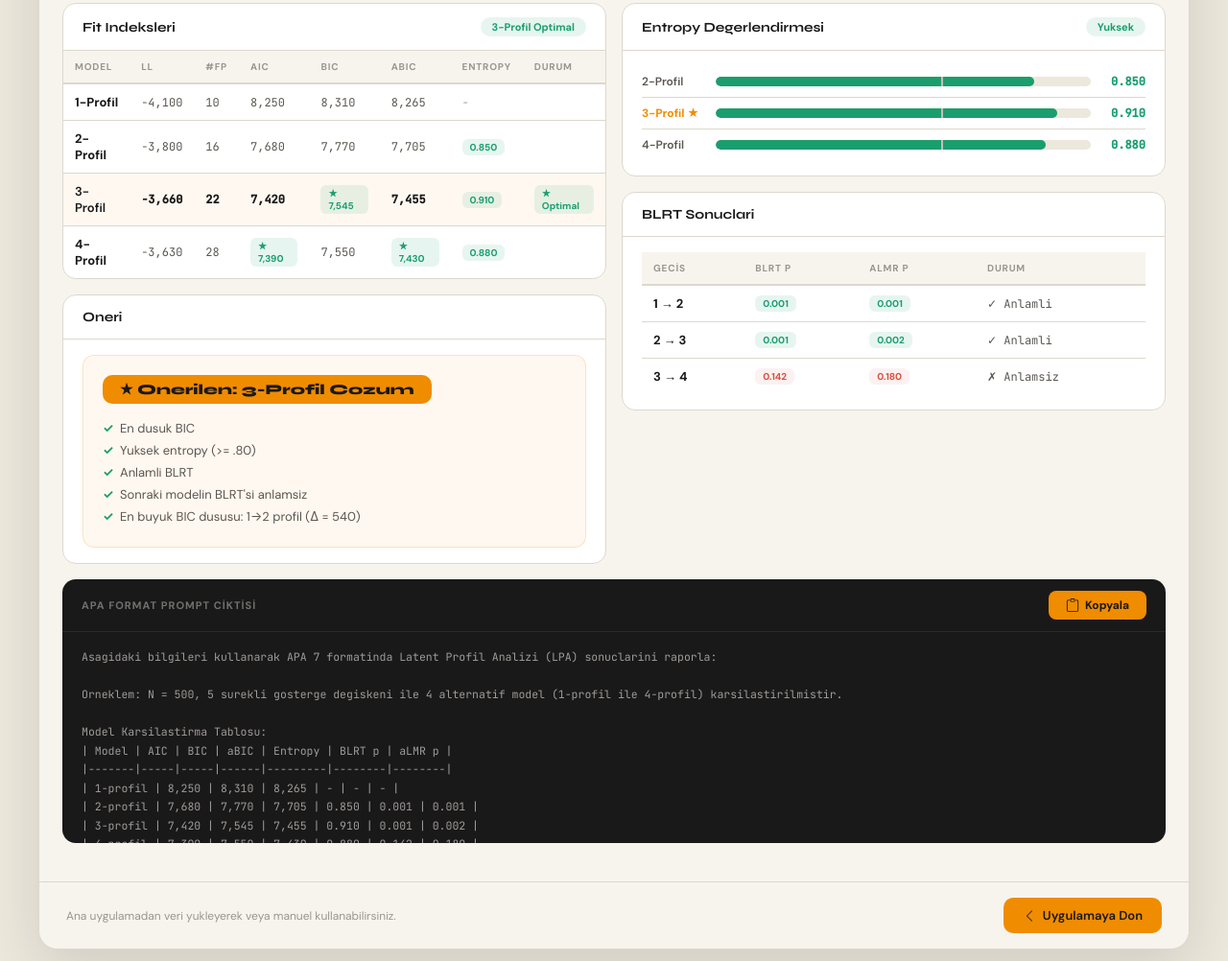
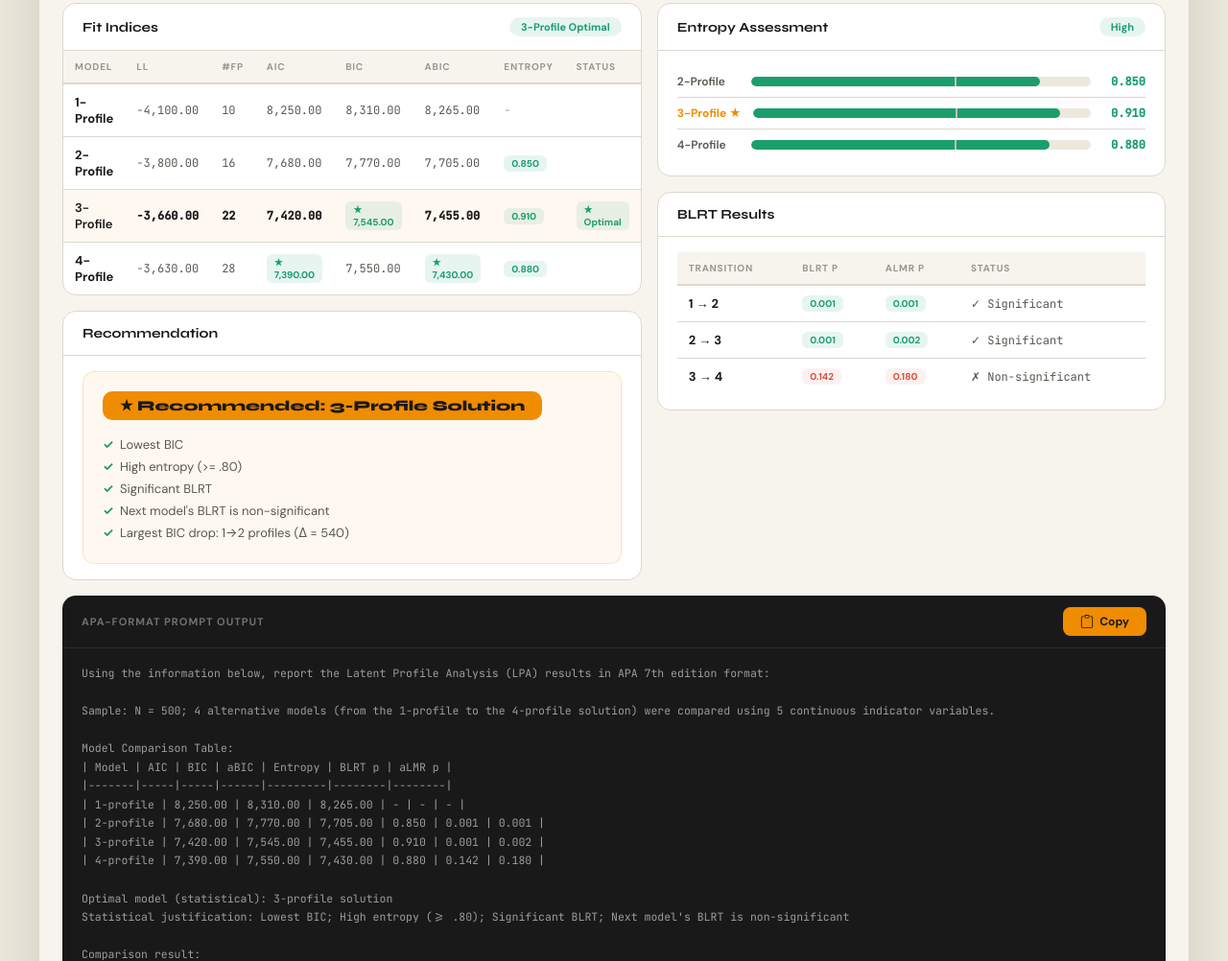
Before and after one commit to cahitgs/mglpa-workflow, a website: page lpa-fit-playground.html in a window 1280 px wide. Shown: the part 118-1120 px from the top of the page at 96% size. Drawn offline with Linux system fonts and the light colour scheme.

Commit message:
Translate Fit Interpreter to English; enrich prompt; fix number format
- Fully translate the LPA Fit Interpreter module (lpa-fit-playground.html)
  and its bridge (lpa-fit-bridge.js) UI, JS strings, and comments to English.
- Prompt output now requests an English APA 7 report and adds:
  * a "Comparison result" section contrasting the optimal model with its
    neighbours (BIC/AIC change, BLRT of the +1 profile, overall balance),
  * an explicit statement that the profile count must also be justified on
    theoretical/conceptual grounds, not on fit indices alone.
- Replace locale-dependent toLocaleString() with fixed fmt()/fmtInt() helpers
  (comma thousands, 2 decimals) so fit indices read correctly in English
  (e.g. 8250 -> "8,250.00" instead of the ambiguous "8.250").
- Show the Fit Interpreter button throughout Step 0 (the main page) even
  before enumeration data is loaded.
- Remove the 220px height cap on the prompt box so the full prompt is shown
  without truncation/scroll.

Full Report bridge left untouched (still disabled).

Co-Authored-By: Claude Opus 4.8 (1M context) <noreply@anthropic.com>

```diff
--- a/lpa-fit-playground.html
+++ b/lpa-fit-playground.html
@@ -1,5 +1,5 @@
 <!DOCTYPE html>
-<html lang="tr">
+<html lang="en">
 <head>
 <meta charset="UTF-8">
 <meta name="viewport" content="width=device-width, initial-scale=1.0">
@@ -430,8 +430,9 @@ body {
     color: rgba(247,244,238,0.6);
     line-height: 1.7;
     white-space: pre-wrap;
-    max-height: 220px;
-    overflow-y: auto;
+    /* No height cap: show the full prompt without truncation/scroll. */
+    max-height: none;
+    overflow-y: visible;
 }
 
 .prompt-body::-webkit-scrollbar { width: 4px; }
@@ -557,14 +558,14 @@ body {
     <div class="header">
         <div class="header-left">
             <h1>LPA Fit Index Interpreter</h1>
-            <p>Optimal profil sayisi karar araci</p>
+            <p>Decision aid for the optimal number of profiles</p>
         </div>
         <div class="header-right">
             <div class="group-tabs" id="groupTabs" style="display:none;"></div>
             <span class="badge" id="sourceLabel">Playground</span>
             <button class="btn-secondary btn" onclick="refreshFromApp()" id="refreshBtn" style="display:none;">
                 <svg width="14" height="14" fill="currentColor" viewBox="0 0 16 16"><path d="M11.534 7h3.932a.25.25 0 0 1 .192.41l-1.966 2.36a.25.25 0 0 1-.384 0l-1.966-2.36a.25.25 0 0 1 .192-.41zm-11 2h3.932a.25.25 0 0 0 .192-.41L2.692 6.23a.25.25 0 0 0-.384 0L.342 8.59A.25.25 0 0 0 .534 9z"/><path d="M8 3c-1.552 0-2.94.707-3.857 1.818a.5.5 0 1 1-.771-.636A6.002 6.002 0 0 1 13.917 7H12.9A5.002 5.002 0 0 0 8 3zM3.1 9a5.002 5.002 0 0 0 8.757 2.182.5.5 0 1 1 .771.636A6.002 6.002 0 0 1 2.083 9H3.1z"/></svg>
-                Yenile
+                Refresh
             </button>
         </div>
     </div>
@@ -576,7 +577,7 @@ body {
         <div id="compareSection" style="display:none;">
             <div class="card">
                 <div class="card-header">
-                    <span class="card-title">Grup Karsilastirmasi</span>
+                    <span class="card-title">Group Comparison</span>
                 </div>
                 <div class="card-body">
                     <div class="compare-grid" id="compareGrid"></div>
@@ -589,7 +590,7 @@ body {
             <div>
                 <div class="card">
                     <div class="card-header">
-                        <span class="card-title">Fit Indeksleri</span>
+                        <span class="card-title">Fit Indices</span>
                         <span class="card-badge card-badge-green" id="optimalBadge">-</span>
                     </div>
                     <div class="card-body" style="padding:0;">
@@ -602,7 +603,7 @@ body {
                 <!-- Recommendation -->
                 <div class="card">
                     <div class="card-header">
-                        <span class="card-title">Oneri</span>
+                        <span class="card-title">Recommendation</span>
                     </div>
                     <div class="card-body">
                         <div class="rec-box" id="recBox"></div>
@@ -614,7 +615,7 @@ body {
             <div>
                 <div class="card">
                     <div class="card-header">
-                        <span class="card-title">Entropy Degerlendirmesi</span>
+                        <span class="card-title">Entropy Assessment</span>
                         <span class="card-badge" id="entropyBadge">-</span>
                     </div>
                     <div class="card-body" id="entropyBody"></div>
@@ -623,7 +624,7 @@ body {
                 <!-- BLRT Summary -->
                 <div class="card" id="blrtCard">
                     <div class="card-header">
-                        <span class="card-title">BLRT Sonuclari</span>
+                        <span class="card-title">BLRT Results</span>
                     </div>
                     <div class="card-body" id="blrtBody"></div>
                 </div>
@@ -633,10 +634,10 @@ body {
         <!-- PROMPT -->
         <div class="prompt-card">
             <div class="prompt-header">
-                <span class="prompt-title">APA Format Prompt Ciktisi</span>
+                <span class="prompt-title">APA-Format Prompt Output</span>
                 <button class="copy-btn" id="copyBtn" onclick="copyPrompt()">
                     <svg width="14" height="14" fill="currentColor" viewBox="0 0 16 16"><path d="M4 1.5H3a2 2 0 0 0-2 2V14a2 2 0 0 0 2 2h10a2 2 0 0 0 2-2V3.5a2 2 0 0 0-2-2h-1v1h1a1 1 0 0 1 1 1V14a1 1 0 0 1-1 1H3a1 1 0 0 1-1-1V3.5a1 1 0 0 1 1-1h1v-1z"/><path d="M9.5 1a.5.5 0 0 1 .5.5v1a.5.5 0 0 1-.5.5h-3a.5.5 0 0 1-.5-.5v-1a.5.5 0 0 1 .5-.5h3zm-3-1A1.5 1.5 0 0 0 5 1.5v1A1.5 1.5 0 0 0 6.5 4h3A1.5 1.5 0 0 0 11 2.5v-1A1.5 1.5 0 0 0 9.5 0h-3z"/></svg>
-                    Kopyala
+                    Copy
                 </button>
             </div>
             <div class="prompt-body" id="promptOutput"></div>
@@ -645,10 +646,10 @@ body {
 
     <!-- FOOTER -->
     <div class="footer-nav">
-        <span style="font-size:12px;color:var(--text-3);">Ana uygulamadan veri yukleyerek veya manuel kullanabilirsiniz.</span>
+        <span style="font-size:12px;color:var(--text-3);">Use data loaded from the main app, or enter it manually.</span>
         <button class="btn btn-primary" onclick="window.close()">
             <svg width="14" height="14" fill="currentColor" viewBox="0 0 16 16"><path fill-rule="evenodd" d="M11.354 1.646a.5.5 0 0 1 0 .708L5.707 8l5.647 5.646a.5.5 0 0 1-.708.708l-6-6a.5.5 0 0 1 0-.708l6-6a.5.5 0 0 1 .708 0z"/></svg>
-            Uygulamaya Don
+            Back to App
         </button>
     </div>
 </div>
@@ -686,11 +687,11 @@ function init() {
         loadFromApp(JSON.parse(raw));
         return;
       } catch (e) {
-        console.warn('Import hatasi:', e);
+        console.warn('Import error:', e);
       }
     }
   }
-  // Demo veri yukle
+  // Load demo data
   loadFromApp(demoData);
 }
 
@@ -701,7 +702,7 @@ function loadFromApp(payload) {
   const isFromApp = new URLSearchParams(window.location.search).get('from') === 'app';
 
   if (isFromApp) {
-    document.getElementById('sourceLabel').textContent = '✓ Uygulamadan Yuklendi';
+    document.getElementById('sourceLabel').textContent = '✓ Loaded from App';
     document.getElementById('sourceLabel').className = 'badge badge-success';
     document.getElementById('refreshBtn').style.display = 'inline-flex';
   }
@@ -714,7 +715,7 @@ function loadFromApp(payload) {
 function refreshFromApp() {
   const raw = localStorage.getItem('lpa_fit_data');
   if (raw) {
-    try { loadFromApp(JSON.parse(raw)); } catch(e) { alert('Veri yenilenemedi.'); }
+    try { loadFromApp(JSON.parse(raw)); } catch(e) { alert('Could not refresh data.'); }
   }
 }
 
@@ -775,17 +776,17 @@ function findOptimal() {
     const reasons = [];
     const warnings = [];
 
-    if (m.bic === minBIC) { score += 3; reasons.push('En dusuk BIC'); }
-    if (m.aic === minAIC) { score += 1; reasons.push('En dusuk AIC'); }
-    if (m.abic === minABIC) { score += 2; reasons.push('En dusuk aBIC'); }
+    if (m.bic === minBIC) { score += 3; reasons.push('Lowest BIC'); }
+    if (m.aic === minAIC) { score += 1; reasons.push('Lowest AIC'); }
+    if (m.abic === minABIC) { score += 2; reasons.push('Lowest aBIC'); }
 
-    if (m.entropy >= 0.80) { score += 2; reasons.push('Yuksek entropy (>= .80)'); }
-    else if (m.entropy >= 0.60) { score += 1; reasons.push('Kabul edilebilir entropy'); }
-    else if (i > 0) { warnings.push('Dusuk entropy (< .60)'); }
+    if (m.entropy >= 0.80) { score += 2; reasons.push('High entropy (>= .80)'); }
+    else if (m.entropy >= 0.60) { score += 1; reasons.push('Acceptable entropy'); }
+    else if (i > 0) { warnings.push('Low entropy (< .60)'); }
 
-    if (i > 0 && m.blrt_p < 0.05) { score += 2; reasons.push('Anlamli BLRT'); }
+    if (i > 0 && m.blrt_p < 0.05) { score += 2; reasons.push('Significant BLRT'); }
     if (i < models.length - 1 && models[i+1].blrt_p >= 0.05) {
-      score += 2; reasons.push('Sonraki modelin BLRT\'si anlamsiz');
+      score += 2; reasons.push('Next model\'s BLRT is non-significant');
     }
 
     // Elbow
@@ -793,14 +794,14 @@ function findOptimal() {
       const dropBefore = models[i-1].bic - m.bic;
       const dropAfter = m.bic - models[i+1].bic;
       if (dropBefore > 0 && dropAfter >= 0 && dropBefore > dropAfter * 2) {
-        score += 2; reasons.push('BIC elbow noktasi');
+        score += 2; reasons.push('BIC elbow point');
       }
     }
 
-    // 1-profil model penalize
+    // Penalize the 1-profile model
     if (i === 0) { score -= 5; }
 
-    if (n / (i+1) < 50 && i > 0) { score -= 2; warnings.push('Dusuk N/k orani (' + Math.round(n/(i+1)) + ')'); }
+    if (n / (i+1) < 50 && i > 0) { score -= 2; warnings.push('Low N/k ratio (' + Math.round(n/(i+1)) + ')'); }
 
     return { k: m.k || (i+1), idx: i, score, reasons, warnings, model: m };
   });
@@ -827,6 +828,21 @@ function findGroupOptimal(groupModels) {
   return groupModels[bestIdx];
 }
 
+// ===== NUMBER FORMATTING =====
+// Locale-independent formatting so fit indices read correctly in an English
+// APA report: comma thousands separators, 2 decimals (e.g. 24775.3 -> "24,775.30").
+function fmt(x) {
+  const num = Number(x);
+  if (!isFinite(num)) return '-';
+  return num.toLocaleString('en-US', { minimumFractionDigits: 2, maximumFractionDigits: 2 });
+}
+// Integer formatting with comma thousands (for BIC/AIC deltas).
+function fmtInt(x) {
+  const num = Number(x);
+  if (!isFinite(num)) return '-';
+  return Math.round(num).toLocaleString('en-US');
+}
+
 // ===== RENDER =====
 function updateAll() {
   renderFitTable();
@@ -847,18 +863,18 @@ function renderFitTable() {
   const minABIC = Math.min(...abics);
 
   let html = `<thead><tr>
-    <th>Model</th><th>LL</th><th>#fp</th><th>AIC</th><th>BIC</th><th>aBIC</th><th>Entropy</th><th>Durum</th>
+    <th>Model</th><th>LL</th><th>#fp</th><th>AIC</th><th>BIC</th><th>aBIC</th><th>Entropy</th><th>Status</th>
   </tr></thead><tbody>`;
 
   models.forEach((m, i) => {
     const isOpt = i === optimal.idx;
     html += `<tr class="${isOpt ? 'optimal-row' : ''}">`;
-    html += `<td class="model-col">${m.k || (i+1)}-Profil</td>`;
-    html += `<td>${m.ll ? m.ll.toLocaleString() : '-'}</td>`;
+    html += `<td class="model-col">${m.k || (i+1)}-Profile</td>`;
+    html += `<td>${m.ll ? fmt(m.ll) : '-'}</td>`;
     html += `<td>${m.fp || '-'}</td>`;
-    html += `<td>${m.aic === minAIC ? '<span class="best-pill">&#9733; '+m.aic.toLocaleString()+'</span>' : m.aic.toLocaleString()}</td>`;
-    html += `<td>${m.bic === minBIC ? '<span class="best-pill">&#9733; '+m.bic.toLocaleString()+'</span>' : m.bic.toLocaleString()}</td>`;
-    html += `<td>${m.abic === minABIC ? '<span class="best-pill">&#9733; '+m.abic.toLocaleString()+'</span>' : m.abic.toLocaleString()}</td>`;
+    html += `<td>${m.aic === minAIC ? '<span class="best-pill">&#9733; '+fmt(m.aic)+'</span>' : fmt(m.aic)}</td>`;
+    html += `<td>${m.bic === minBIC ? '<span class="best-pill">&#9733; '+fmt(m.bic)+'</span>' : fmt(m.bic)}</td>`;
+    html += `<td>${m.abic === minABIC ? '<span class="best-pill">&#9733; '+fmt(m.abic)+'</span>' : fmt(m.abic)}</td>`;
 
     const eClass = m.entropy >= 0.80 ? 'best-pill' : m.entropy >= 0.60 ? 'ok-pill' : 'warn-pill';
     html += `<td>${i === 0 && m.entropy === 0 ? '<span style="color:var(--text-3)">-</span>' : '<span class="'+eClass+'">'+m.entropy.toFixed(3)+'</span>'}</td>`;
@@ -868,7 +884,7 @@ function renderFitTable() {
 
   html += '</tbody>';
   document.getElementById('fitTable').innerHTML = html;
-  document.getElementById('optimalBadge').textContent = `${optimal.k}-Profil Optimal`;
+  document.getElementById('optimalBadge').textContent = `${optimal.k}-Profile Optimal`;
   document.getElementById('optimalBadge').className = 'card-badge card-badge-green';
 }
 
@@ -883,7 +899,7 @@ function renderEntropy() {
     const color = m.entropy >= 0.80 ? 'var(--success)' : m.entropy >= 0.60 ? 'var(--warning)' : 'var(--danger)';
 
     html += `<div class="entropy-row">
-      <span class="entropy-label ${isOpt ? 'is-optimal' : ''}">${m.k || (i+1)}-Profil ${isOpt ? '★' : ''}</span>
+      <span class="entropy-label ${isOpt ? 'is-optimal' : ''}">${m.k || (i+1)}-Profile ${isOpt ? '★' : ''}</span>
       <div class="entropy-bar-track">
         <div class="entropy-bar-fill" style="width:${m.entropy*100}%;background:${color};"></div>
         <div class="entropy-bar-marks">
@@ -896,7 +912,7 @@ function renderEntropy() {
   });
 
   const optE = models[optimal.idx]?.entropy || 0;
-  const quality = optE >= 0.80 ? 'Yuksek' : optE >= 0.60 ? 'Kabul Edilebilir' : 'Dusuk';
+  const quality = optE >= 0.80 ? 'High' : optE >= 0.60 ? 'Acceptable' : 'Low';
   const badgeClass = optE >= 0.80 ? 'card-badge-green' : optE >= 0.60 ? 'card-badge-yellow' : 'card-badge-red';
 
   document.getElementById('entropyBadge').textContent = quality;
@@ -906,14 +922,14 @@ function renderEntropy() {
 
 function renderBLRT() {
   const models = state.models;
-  let html = '<table class="fit-table"><thead><tr><th>Gecis</th><th>BLRT p</th><th>aLMR p</th><th>Durum</th></tr></thead><tbody>';
+  let html = '<table class="fit-table"><thead><tr><th>Transition</th><th>BLRT p</th><th>aLMR p</th><th>Status</th></tr></thead><tbody>';
 
   models.forEach((m, i) => {
     if (i === 0) return;
     const blrtOk = m.blrt_p < 0.05;
     const almrOk = m.almr_p < 0.05;
     const status = blrtOk ? 'best-pill' : 'warn-pill';
-    const statusText = blrtOk ? '✓ Anlamli' : '✗ Anlamsiz';
+    const statusText = blrtOk ? '✓ Significant' : '✗ Non-significant';
 
     html += `<tr>
       <td class="model-col">${m.k-1 || i} → ${m.k || (i+1)}</td>
@@ -932,7 +948,7 @@ function renderRecommendation() {
   const m = optimal.model;
   if (!m) return;
 
-  let html = `<div class="rec-optimal">★ Onerilen: ${optimal.k}-Profil Cozum</div>`;
+  let html = `<div class="rec-optimal">★ Recommended: ${optimal.k}-Profile Solution</div>`;
   html += '<ul class="rec-reasons">';
   optimal.reasons.forEach(r => { html += `<li>${r}</li>`; });
   optimal.warnings.forEach(w => { html += `<li class="warn">${w}</li>`; });
@@ -946,7 +962,7 @@ function renderRecommendation() {
       if (drop > maxDrop) { maxDrop = drop; maxDropIdx = i; }
     }
     if (maxDrop > 0) {
-      html += `<li>En buyuk BIC dususu: ${models[maxDropIdx-1].k||maxDropIdx}→${models[maxDropIdx].k||(maxDropIdx+1)} profil (&#916; = ${Math.round(maxDrop)})</li>`;
+      html += `<li>Largest BIC drop: ${models[maxDropIdx-1].k||maxDropIdx}→${models[maxDropIdx].k||(maxDropIdx+1)} profiles (&#916; = ${fmtInt(maxDrop)})</li>`;
     }
   }
 
@@ -970,9 +986,9 @@ function buildCompareSection() {
 
     html += `<div class="compare-card ${gn === state.activeGroup ? 'highlight' : ''}" onclick="switchGroup('${gn}')" style="cursor:pointer;">
       <div class="compare-group">${gn}</div>
-      <div class="compare-k">${best.k}<span>-Profil</span></div>
+      <div class="compare-k">${best.k}<span>-Profile</span></div>
       <div class="compare-stats">
-        BIC: ${best.bic.toLocaleString()}<br>
+        BIC: ${fmt(best.bic)}<br>
         Entropy: ${best.entropy.toFixed(3)}<br>
         BLRT p: ${best.blrt_p < 0.001 ? '< .001' : best.blrt_p.toFixed(3)}
       </div>
@@ -995,43 +1011,64 @@ function updatePrompt() {
   const groupLabel = state.activeGroup || '';
 
   let p = '';
-  p += `Asagidaki bilgileri kullanarak APA 7 formatinda Latent Profil Analizi (LPA) sonuclarini raporla:\n\n`;
+  p += `Using the information below, report the Latent Profile Analysis (LPA) results in APA 7th edition format:\n\n`;
 
   if (hasGroups) {
-    p += `Bu sonuclar cok-gruplu (multi-group) LPA'nin class enumeration asamasina aittir.\n`;
-    p += `Aktif grup: ${groupLabel}\n\n`;
+    p += `These results belong to the class-enumeration stage of a multi-group LPA.\n`;
+    p += `Active group: ${groupLabel}\n\n`;
   }
 
-  p += `Orneklem: N = ${n}, ${nVars} surekli gosterge degiskeni ile ${models.length} alternatif model (1-profil ile ${models.length}-profil) karsilastirilmistir.\n\n`;
+  p += `Sample: N = ${n}; ${models.length} alternative models (from the 1-profile to the ${models.length}-profile solution) were compared using ${nVars} continuous indicator variables.\n\n`;
 
-  p += `Model Karsilastirma Tablosu:\n`;
+  p += `Model Comparison Table:\n`;
   p += `| Model | AIC | BIC | aBIC | Entropy | BLRT p | aLMR p |\n`;
   p += `|-------|-----|-----|------|---------|--------|--------|\n`;
 
   models.forEach((mod, i) => {
-    p += `| ${mod.k || (i+1)}-profil | ${mod.aic.toLocaleString()} | ${mod.bic.toLocaleString()} | ${mod.abic.toLocaleString()} | ${i === 0 && mod.entropy === 0 ? '-' : mod.entropy.toFixed(3)} | ${i === 0 ? '-' : mod.blrt_p < 0.001 ? '< .001' : mod.blrt_p.toFixed(3)} | ${i === 0 ? '-' : mod.almr_p >= 1 ? '-' : mod.almr_p < 0.001 ? '< .001' : mod.almr_p.toFixed(3)} |\n`;
+    p += `| ${mod.k || (i+1)}-profile | ${fmt(mod.aic)} | ${fmt(mod.bic)} | ${fmt(mod.abic)} | ${i === 0 && mod.entropy === 0 ? '-' : mod.entropy.toFixed(3)} | ${i === 0 ? '-' : mod.blrt_p < 0.001 ? '< .001' : mod.blrt_p.toFixed(3)} | ${i === 0 ? '-' : mod.almr_p >= 1 ? '-' : mod.almr_p < 0.001 ? '< .001' : mod.almr_p.toFixed(3)} |\n`;
   });
 
-  p += `\nOptimal model: ${optimal.k}-profil cozum\n`;
-  p += `Gerekceler: ${optimal.reasons.join('; ')}\n`;
+  p += `\nOptimal model (statistical): ${optimal.k}-profile solution\n`;
+  p += `Statistical justification: ${optimal.reasons.join('; ')}\n`;
+  if (optimal.warnings && optimal.warnings.length) {
+    p += `Cautions: ${optimal.warnings.join('; ')}\n`;
+  }
+
+  // --- Comparison result (between the candidate models) ---
+  p += `\nComparison result:\n`;
+  const oi = optimal.idx;
+  const optM = models[oi];
+  if (oi > 0) {
+    const prev = models[oi - 1];
+    p += `- Compared with the ${(prev.k || oi)}-profile model, the ${optimal.k}-profile model lowers the BIC by ${fmtInt(prev.bic - optM.bic)} (${fmt(prev.bic)} -> ${fmt(optM.bic)}) and the AIC by ${fmtInt(prev.aic - optM.aic)}.\n`;
+  }
+  if (oi < models.length - 1) {
+    const next = models[oi + 1];
+    const bicChange = Math.round(next.bic - optM.bic);
+    p += `- Adding one more profile (the ${(next.k || (oi + 2))}-profile model) changes the BIC by ${(bicChange >= 0 ? '+' : '') + fmtInt(bicChange)} and yields a ${next.blrt_p >= 0.05 ? 'non-significant' : 'significant'} BLRT (p = ${next.blrt_p < 0.001 ? '< .001' : next.blrt_p.toFixed(3)}), so the extra profile is ${next.blrt_p >= 0.05 ? 'not statistically justified' : 'statistically supported but must still be weighed against parsimony and interpretability'}.\n`;
+  }
+  p += `- Overall, across the information criteria (AIC/BIC/aBIC), the entropy, and the likelihood-ratio tests, the ${optimal.k}-profile solution offers the best balance of fit and parsimony among the compared models.\n`;
 
   // Proportions
   if (m.proportions && m.proportions.length > 0) {
-    p += `Sinif oranlari: ${m.proportions.map((pr, i) => `Profil ${i+1} = %${typeof pr === 'number' && pr < 1 ? Math.round(pr*100) : pr}`).join(', ')}\n`;
+    p += `\nClass proportions: ${m.proportions.map((pr, i) => `Profile ${i+1} = ${typeof pr === 'number' && pr < 1 ? Math.round(pr*100) + '%' : pr}`).join(', ')}\n`;
   }
 
-  p += `\nLutfen bu bilgileri APA 7 formatinda, akademik bir dilde, Turkce olarak yaz. Fit indekslerinin yorumlarini, entropy degerlendirmesini, BLRT sonuclarini dahil et. Optimal profil sayisi kararinin gerekcesini acikla.`;
+  p += `\nPlease write this up in APA 7th edition format, in an academic register, in English. Include the interpretation of the fit indices, the entropy assessment, and the BLRT results, and explain the rationale for the selected number of profiles.\n`;
+
+  // --- Theoretical / conceptual interpretation requirement ---
+  p += `\nIMPORTANT - theoretical/conceptual interpretation: The number of profiles must NOT be decided on the statistical fit indices alone. These indices are only a starting point; the final solution must also be evaluated and justified on theoretical/conceptual grounds - that is, the substantive meaning, interpretability and distinctiveness of the profiles, their consistency with theory and prior literature, parsimony, and practical usefulness. Please state explicitly that the selected ${optimal.k}-profile solution still requires this theoretical/conceptual interpretation and justification beyond the statistical evidence, and frame the conclusion accordingly.`;
 
   // Multi-group comparison
   if (hasGroups && state.importedData) {
-    p += `\n\n--- TUM GRUPLAR KARSILASTIRMASI ---\n`;
+    p += `\n\n--- COMPARISON ACROSS ALL GROUPS ---\n`;
     state.groupNames.forEach(gn => {
       const gModels = state.importedData.groups[gn];
       const best = findGroupOptimal(gModels);
       if (!best) return;
-      p += `${gn}: Optimal = ${best.k}-profil (BIC=${best.bic.toLocaleString()}, Entropy=${best.entropy.toFixed(3)}, BLRT p=${best.blrt_p < 0.001 ? '< .001' : best.blrt_p.toFixed(3)})\n`;
+      p += `${gn}: Optimal = ${best.k}-profile (BIC = ${fmt(best.bic)}, Entropy = ${best.entropy.toFixed(3)}, BLRT p = ${best.blrt_p < 0.001 ? '< .001' : best.blrt_p.toFixed(3)})\n`;
     });
-    p += `\nHer iki grubun optimal profil sayilarini karsilastir. Eger ayniysa bunu multi-group LPA'nin bir sonraki adimi (configural similarity) icin guclu bir temel olarak yorumla. Farkliysa olasi nedenleri ve implikasyonlari tartis.`;
+    p += `\nComparison result across groups: Compare the optimal number of profiles across the groups. If they are the same, interpret this as a strong basis for the next step of the multi-group LPA (configural similarity). If they differ, discuss the possible reasons and implications. This cross-group comparison, too, must be interpreted theoretically/conceptually and not solely on the basis of the fit indices.`;
   }
 
   document.getElementById('promptOutput').textContent = p;
@@ -1042,7 +1079,7 @@ function copyPrompt() {
   navigator.clipboard.writeText(text).then(() => {
     const btn = document.getElementById('copyBtn');
     const orig = btn.innerHTML;
-    btn.innerHTML = '<svg width="14" height="14" fill="currentColor" viewBox="0 0 16 16"><path d="M16 8A8 8 0 1 1 0 8a8 8 0 0 1 16 0zm-3.97-3.03a.75.75 0 0 0-1.08.022L7.477 9.417 5.384 7.323a.75.75 0 0 0-1.06 1.06L6.97 11.03a.75.75 0 0 0 1.079-.02l3.992-4.99a.75.75 0 0 0-.01-1.05z"/></svg> Kopyalandi!';
+    btn.innerHTML = '<svg width="14" height="14" fill="currentColor" viewBox="0 0 16 16"><path d="M16 8A8 8 0 1 1 0 8a8 8 0 0 1 16 0zm-3.97-3.03a.75.75 0 0 0-1.08.022L7.477 9.417 5.384 7.323a.75.75 0 0 0-1.06 1.06L6.97 11.03a.75.75 0 0 0 1.079-.02l3.992-4.99a.75.75 0 0 0-.01-1.05z"/></svg> Copied!';
     btn.style.background = 'var(--success)';
     setTimeout(() => { btn.innerHTML = orig; btn.style.background = ''; }, 1500);
   });
```
Also changed, not shown: lpa-fit-bridge.js (+25 -26 lines).
